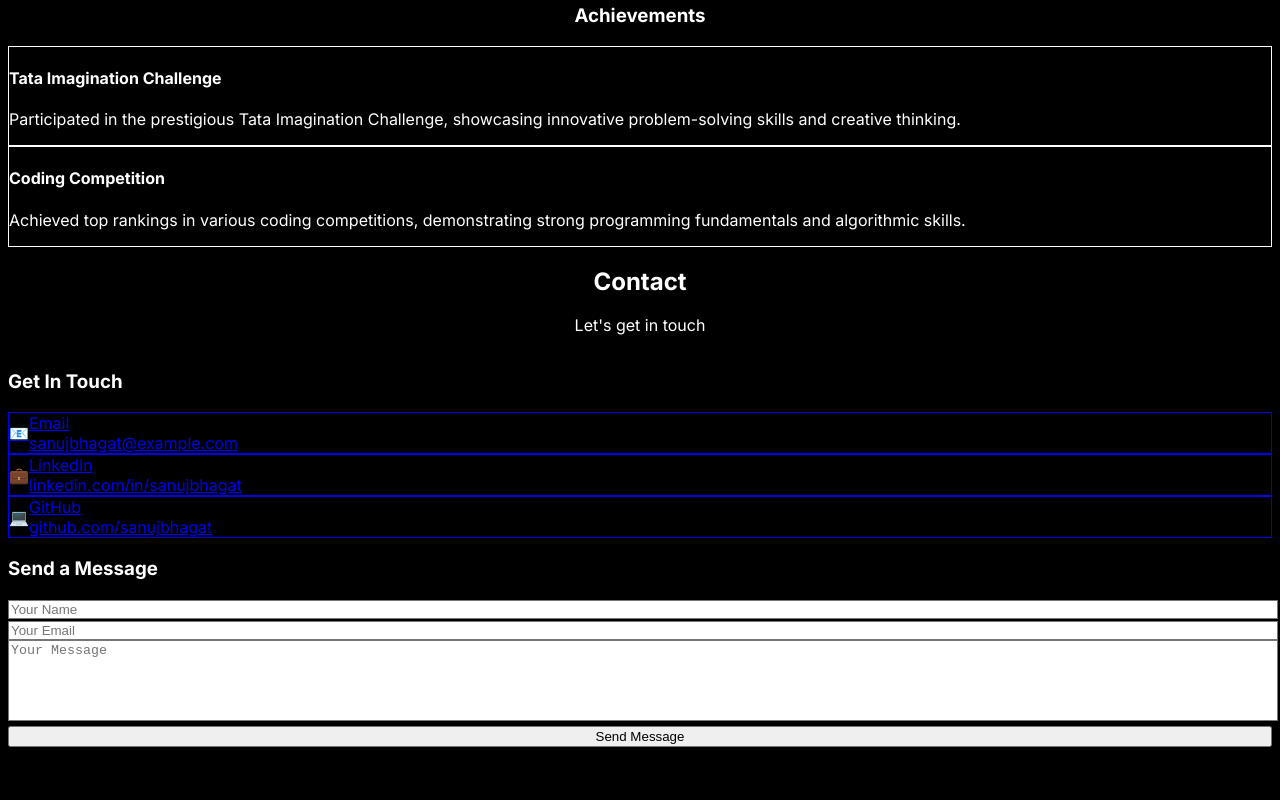
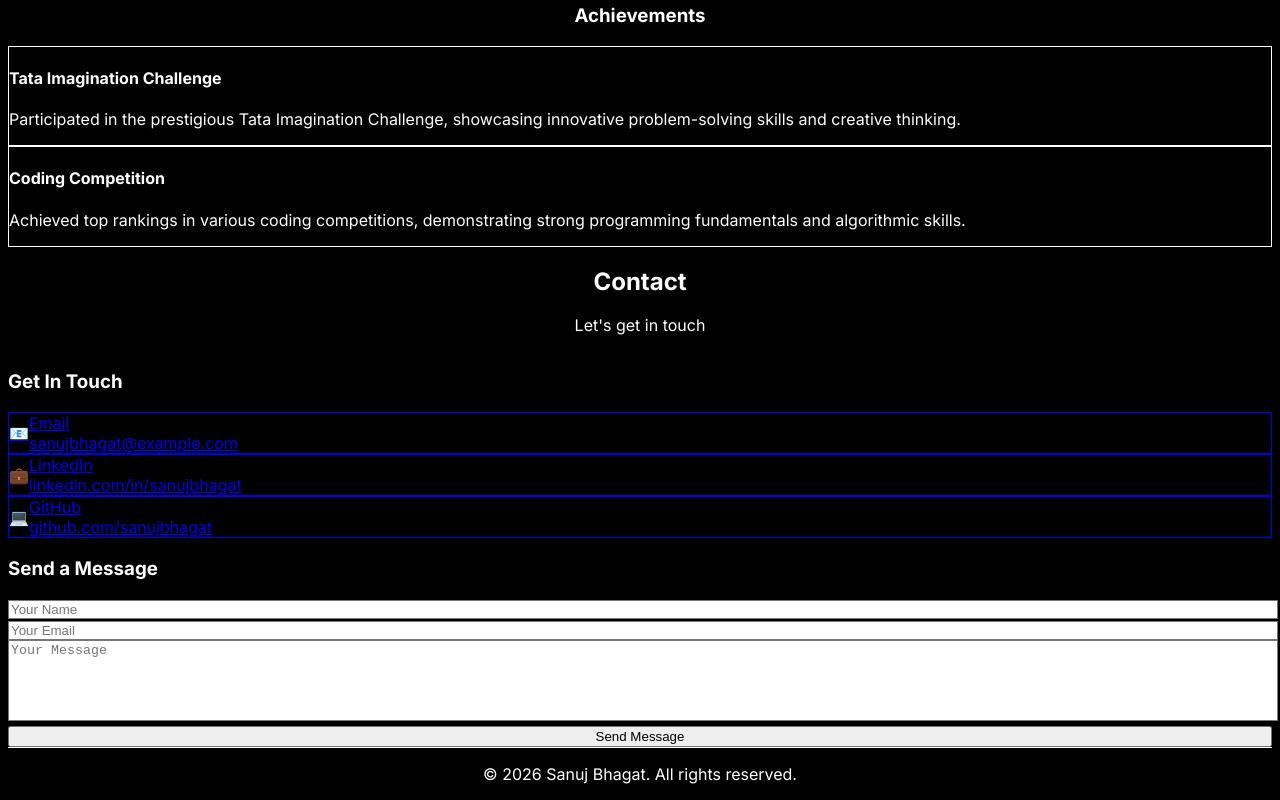
Before and after one commit to sanuj344/Portfolio, a React (Vite) app: page / in a window 1280 px wide. Shown: the part 2589-3389 px from the top of the page. Before the commit the page ends 3344 px from the top, so only its background shows below. Built offline with nearby package versions, Linux system fonts and the light colour scheme.

Commit message:
Add animations and UI polish: smooth scrolling, footer, enhanced hover transitions

```diff
--- a/src/App.jsx
+++ b/src/App.jsx
@@ -16,6 +16,11 @@
       <Projects />
       <Experience />
       <Contact />
+      <footer className="bg-black py-8 border-t border-white/10">
+        <div className="max-w-7xl mx-auto px-4 sm:px-6 lg:px-8 text-center">
+          <p className="text-gray-400">© 2026 Sanuj Bhagat. All rights reserved.</p>
+        </div>
+      </footer>
     </>
   )
 }
--- a/src/index.css
+++ b/src/index.css
@@ -1,6 +1,10 @@
 @tailwind base;
 @tailwind components;
 @tailwind utilities;
+
+html {
+  scroll-behavior: smooth;
+}
 
 body {
   font-family: 'Inter', sans-serif;
```
